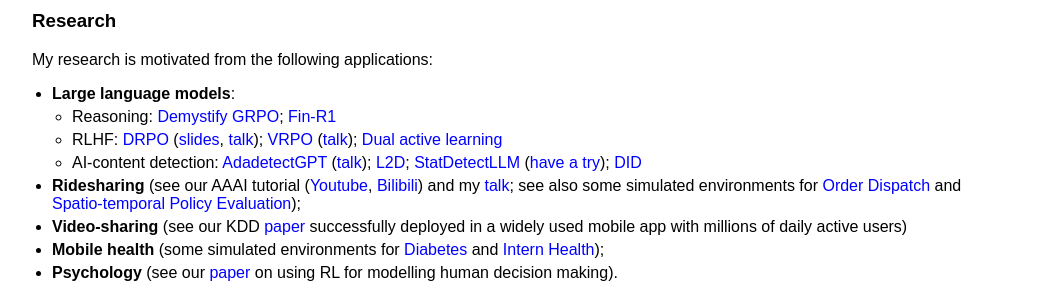
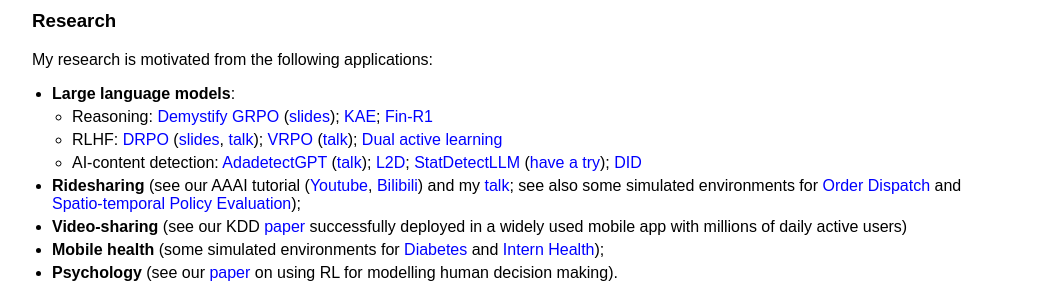
Before and after one commit to callmespring/callmespring.github.io, a Jekyll site: the page built from index.md, in a window 1280 px wide and 900 px high, scrolled down 1837 px. Shown: the part 152-450 px from the top of the window, without its empty margins (108-1171 px from the left). Built offline with Jekyll 4.4.1, drawn with Linux system fonts in a browser that asks for light colours.

Commit message:
Update index.md

```diff
--- a/index.md
+++ b/index.md
@@ -63,7 +63,7 @@
 
 My research is motivated from the following applications:
 * **Large language models**:
-  - Reasoning: [Demystify GRPO](https://github.com/callmespring/callmespring.github.io/blob/master/paper/GRPO.pdf); [Fin-R1](https://arxiv.org/pdf/2503.16252)
+  - Reasoning: [Demystify GRPO](https://github.com/callmespring/callmespring.github.io/blob/master/paper/GRPO.pdf) ([slides](https://callmespring.github.io/slides/GRPO.pdf)); [KAE](https://arxiv.org/pdf/2604.28005); [Fin-R1](https://arxiv.org/pdf/2503.16252)
   - RLHF: [DRPO](https://arxiv.org/pdf/2506.01183) ([slides](https://callmespring.github.io/slides/DRPO.pdf), [talk](https://www.bilibili.com/video/BV1xNuuzVEeD?spm_id_from=333.788.videopod.sections&vd_source=0ff25cf8645aa63231bec2428b94bf6f&p=3)); [VRPO](https://arxiv.org/pdf/2504.03784) ([talk](https://www.bilibili.com/video/BV17oMQzyEcC/?spm_id_from=333.337.search-card.all.click&vd_source=0ff25cf8645aa63231bec2428b94bf6f)); [Dual active learning](https://arxiv.org/abs/2410.02504)
   - AI-content detection: [AdadetectGPT](https://arxiv.org/pdf/2510.01268) ([talk](https://www.bilibili.com/video/BV1S7K9zwEgU/?spm_id_from=333.337.search-card.all.click)); [L2D](https://arxiv.org/abs/2601.21895); [StatDetectLLM](https://arxiv.org/pdf/2601.06586) ([have a try](https://huggingface.co/spaces/stats-powered-ai/StatDetectLLM)); [DID](https://arxiv.org/pdf/2602.23732)
 * **Ridesharing** (see our AAAI tutorial ([Youtube](https://www.youtube.com/watch?v=LwShOYaRFqM&list=PLA_E7IjY9cw4aC4T8pnV3vl9wSA1461KV), [Bilibili](https://www.bilibili.com/video/BV1ZS9NYpEHg/?spm_id_from=333.788.recommend_more_video.-1&vd_source=0ff25cf8645aa63231bec2428b94bf6f
```
